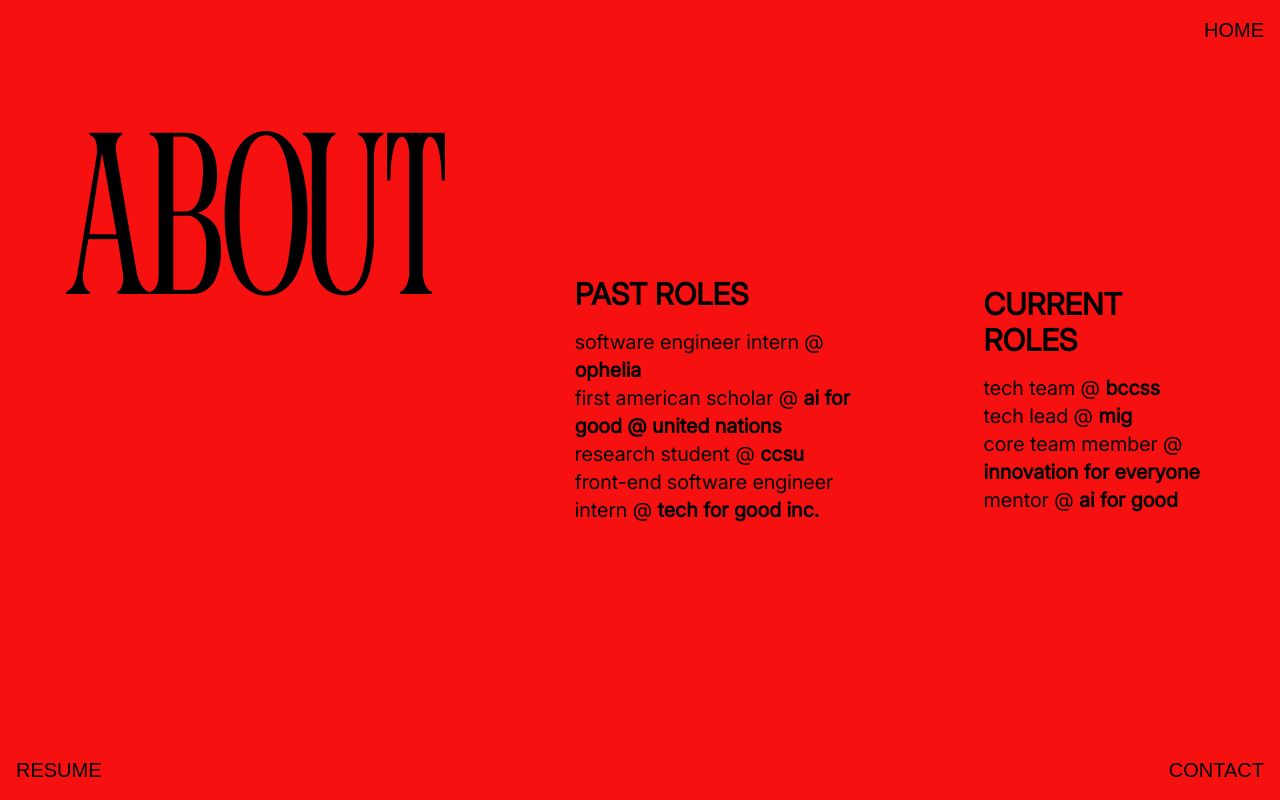
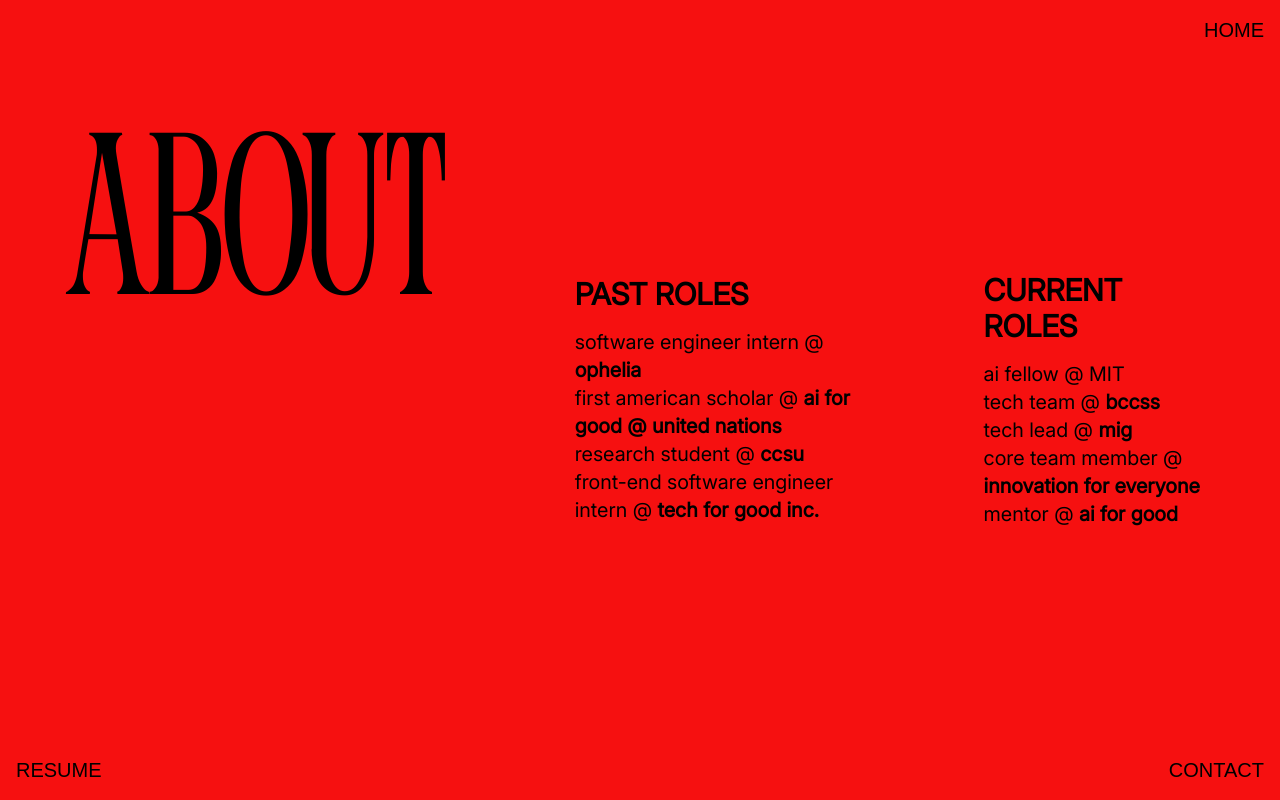
Before and after one commit to taliakusmirek/myportfolio, a Next.js app in the folder myportfolio/: page /about in a window 1280 px wide. Built offline with nearby package versions, Linux system fonts and the light colour scheme; a web font is replaced by a local one.

Commit message:
Update page.tsx

```diff
--- a/myportfolio/src/app/about/page.tsx
+++ b/myportfolio/src/app/about/page.tsx
@@ -98,6 +98,7 @@ useEffect(() => {
         <section className="section flex flex-col justify-center items-start text-left px-16 min-w-screen">
           <h2 className="text-3xl font-bold font-Inter">CURRENT ROLES</h2>
           <p className="mt-4 text-xl font-Inter">
+            ai fellow @ <a href="https://www.breakthroughtech.org/">MIT</a><br />
             tech team @ <a href="https://bc.campuslabs.com/engage/organization/computer-science-society" target="_blank" className="font-bold no-underline">bccss</a><br />
             tech lead @ <a href="https://bcmig.onrender.com/" target="_blank" className="font-bold no-underline">mig</a><br />
             core team member @ <a href="https://www.innoforeveryone.org/" target="_blank" className="font-bold no-underline">innovation for everyone</a><br />
```
